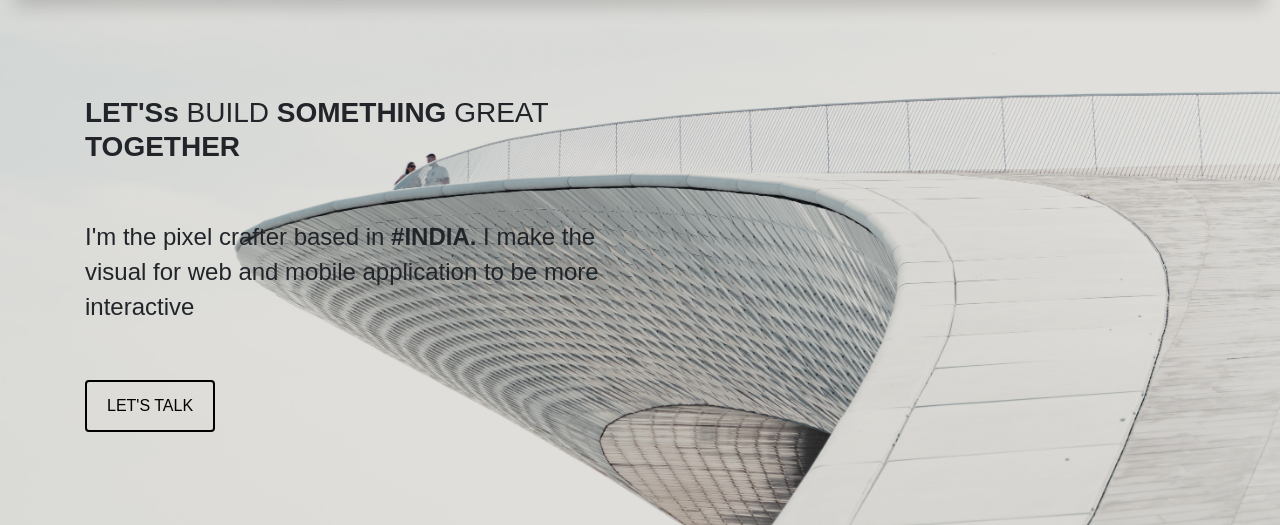
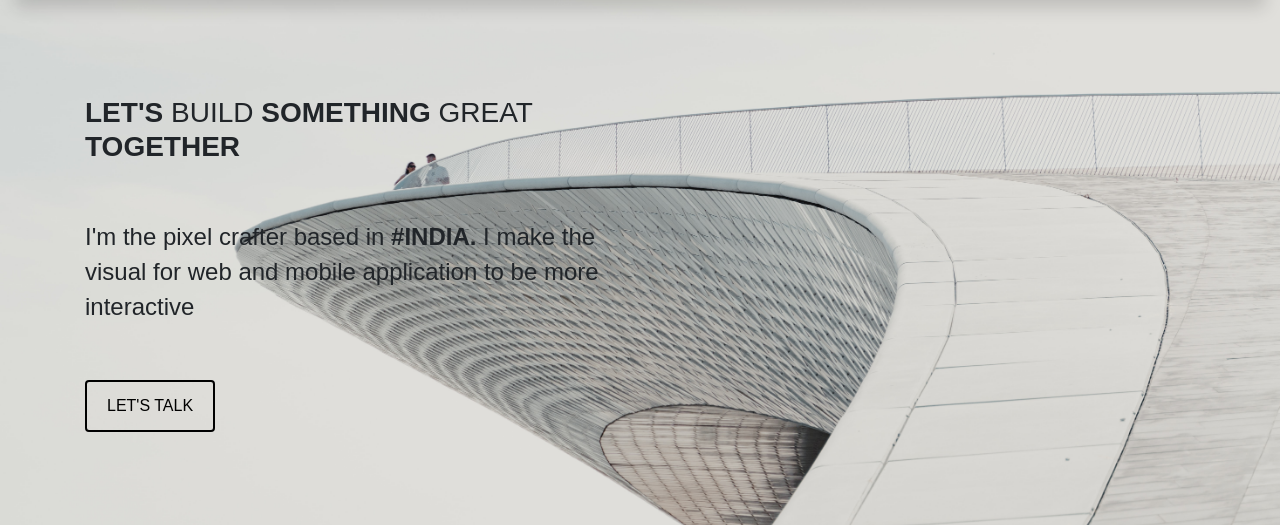
Before and after one commit to vikaspandey18/simplewebsite, a plain HTML site: page index.html in a window 1280 px wide. Shown: the part 76-601 px from the top of the page. Drawn offline with nearby package versions, Linux system fonts and the light colour scheme.

```diff
--- a/index.html
+++ b/index.html
@@ -46,7 +46,7 @@
 		<div class="container py-5">
 			<div class="row" id="rowspan">
 				<div class="col-sm-6">
-					<h3 class="py-5" data-aos="fade-down"><span>LET'Ss</span> BUILD <span>SOMETHING</span> GREAT <span>TOGETHER</span></h3>
+					<h3 class="py-5" data-aos="fade-down"><span>LET'S</span> BUILD <span>SOMETHING</span> GREAT <span>TOGETHER</span></h3>
 					<div class="pb-5">
 						<h4>I'm  the pixel crafter based in <b>#INDIA.</b> I make the visual for web and mobile application to be more interactive</h4>
 					</div>
```
